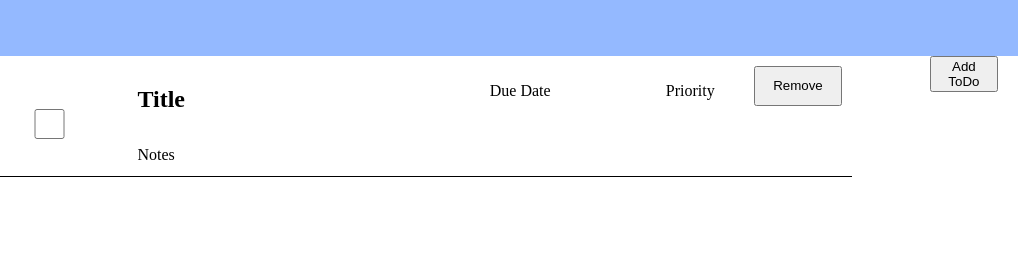
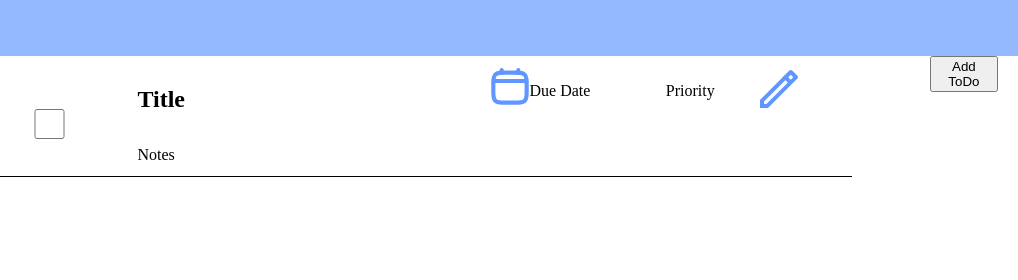
Before and after one commit to SevvyP/todo, a website built with webpack: page src/template.html in a window 1280 px wide. Shown: the top 280 px of the page, 262-1280 px from the left. Built offline with nearby package versions, Linux system fonts and the light colour scheme.

Commit message:
icons and basic edit functionality

```diff
--- a/src/modules/views/lists.js
+++ b/src/modules/views/lists.js
@@ -6,6 +6,8 @@ import {
 } from "../models/todo";
 import lessthan from "../../assets/lessthan.svg";
 import burger from "../../assets/burger.svg";
+import edit from "../../assets/edit.svg";
+import calendar from "../../assets/calendar.svg";
 
 export class ToDoListsView {
   constructor() {
@@ -58,9 +60,14 @@ export class ToDoListsView {
       titleElement.className = "title";
       toDoElement.appendChild(titleElement);
 
-      const dueDateElement = document.createElement("p");
-      dueDateElement.textContent = `${toDo.getDueDate()}`;
+      const dueDateElement = document.createElement("div");
+      const dueDateText = document.createElement("p");
+      dueDateText.textContent = `${toDo.getDueDate()}`;
       dueDateElement.className = "duedate";
+      const dueDateImg = document.createElement("img");
+      dueDateImg.src = calendar;
+      dueDateElement.appendChild(dueDateImg);
+      dueDateElement.appendChild(dueDateText);
       toDoElement.appendChild(dueDateElement);
 
       const priorityElement = document.createElement("p");
@@ -68,15 +75,34 @@ export class ToDoListsView {
       priorityElement.className = "priority";
       toDoElement.appendChild(priorityElement);
 
-      const removeButtonElement = document.createElement("button");
-      removeButtonElement.textContent = "Remove";
-      removeButtonElement.addEventListener("click", () => {
-        this.toDoLists[index].removeToDo(index2);
+      //   const removeButtonElement = document.createElement("button");
+      //   removeButtonElement.textContent = "Remove";
+      //   removeButtonElement.addEventListener("click", () => {
+      //     this.toDoLists[index].removeToDo(index2);
+      //     saveToDoListsToStorage(this.toDoLists);
+      //     this._renderList(index);
+      //   });
+      //   removeButtonElement.className = "removetodo";
+      //   toDoElement.appendChild(removeButtonElement);
+
+      const editImg = document.createElement("img");
+      editImg.src = edit;
+      editImg.className = "edit";
+      editImg.addEventListener("click", () => {
+        const title = prompt("Title", toDo.getTitle());
+        const description = prompt("Description", toDo.getDescription());
+        const dueDate = prompt("Due Date", toDo.getDueDate());
+        const priority = prompt("Priority", toDo.getPriority());
+        const notes = prompt("Notes", toDo.getNotes());
+        toDo.setTitle(title);
+        toDo.setDescription(description);
+        toDo.setDueDate(dueDate);
+        toDo.setPriority(priority);
+        toDo.setNotes(notes);
         saveToDoListsToStorage(this.toDoLists);
         this._renderList(index);
       });
-      removeButtonElement.className = "removetodo";
-      toDoElement.appendChild(removeButtonElement);
+      toDoElement.appendChild(editImg);
 
       const notesElement = document.createElement("p");
       notesElement.textContent = `${toDo.getNotes()}`;
--- a/src/styles.css
+++ b/src/styles.css
@@ -106,12 +106,16 @@ body {
   grid-area: 1 / 3 / 4 / 6;
 }
 .duedate {
+  display: flex;
   grid-area: 1 / 7 / 4 / 9;
 }
 .priority {
   grid-area: 1 / 9 / 4 / 10;
 }
 .removetodo {
+  grid-area: 1 / 10 / 4 / 11;
+}
+.edit {
   grid-area: 1 / 10 / 4 / 11;
 }
 .notes {
```
Also changed, not shown: src/assets/calendar.svg (added), src/assets/edit.svg (added).
